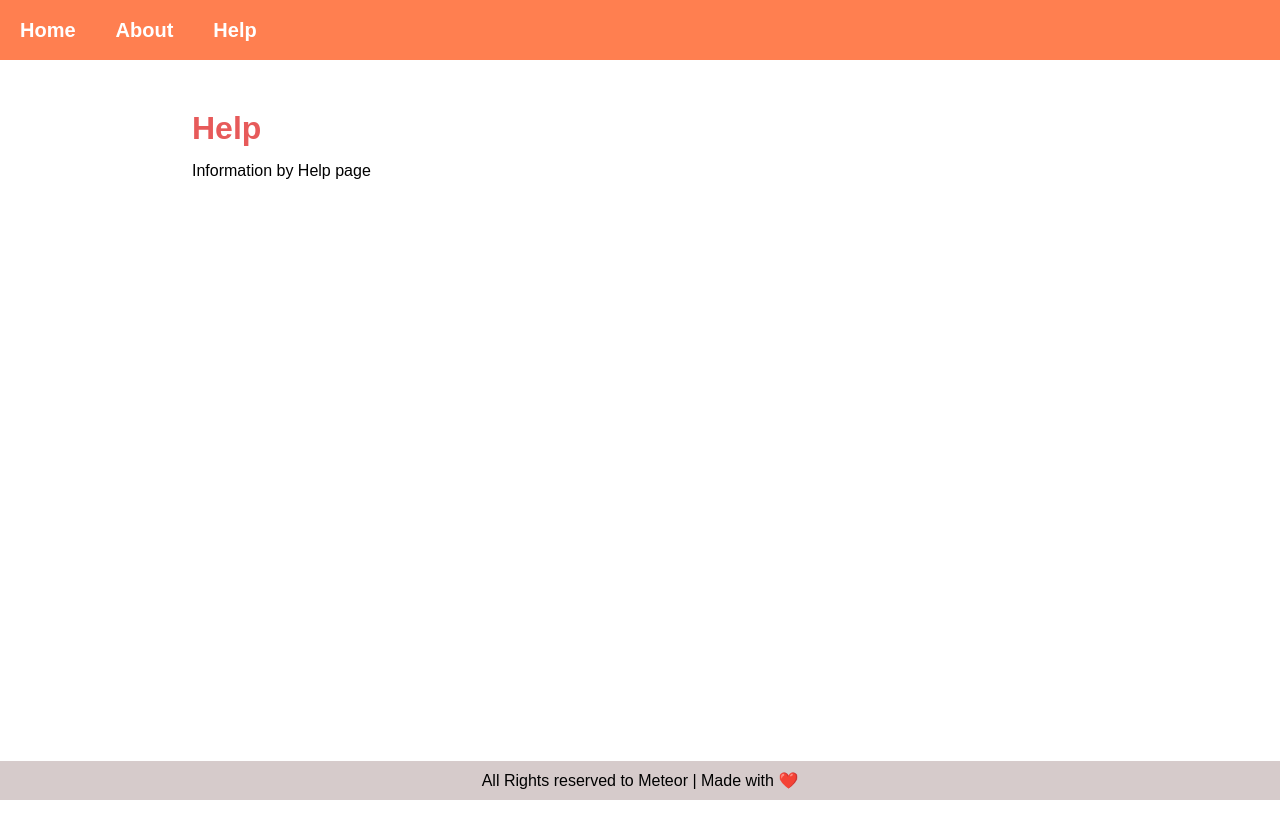
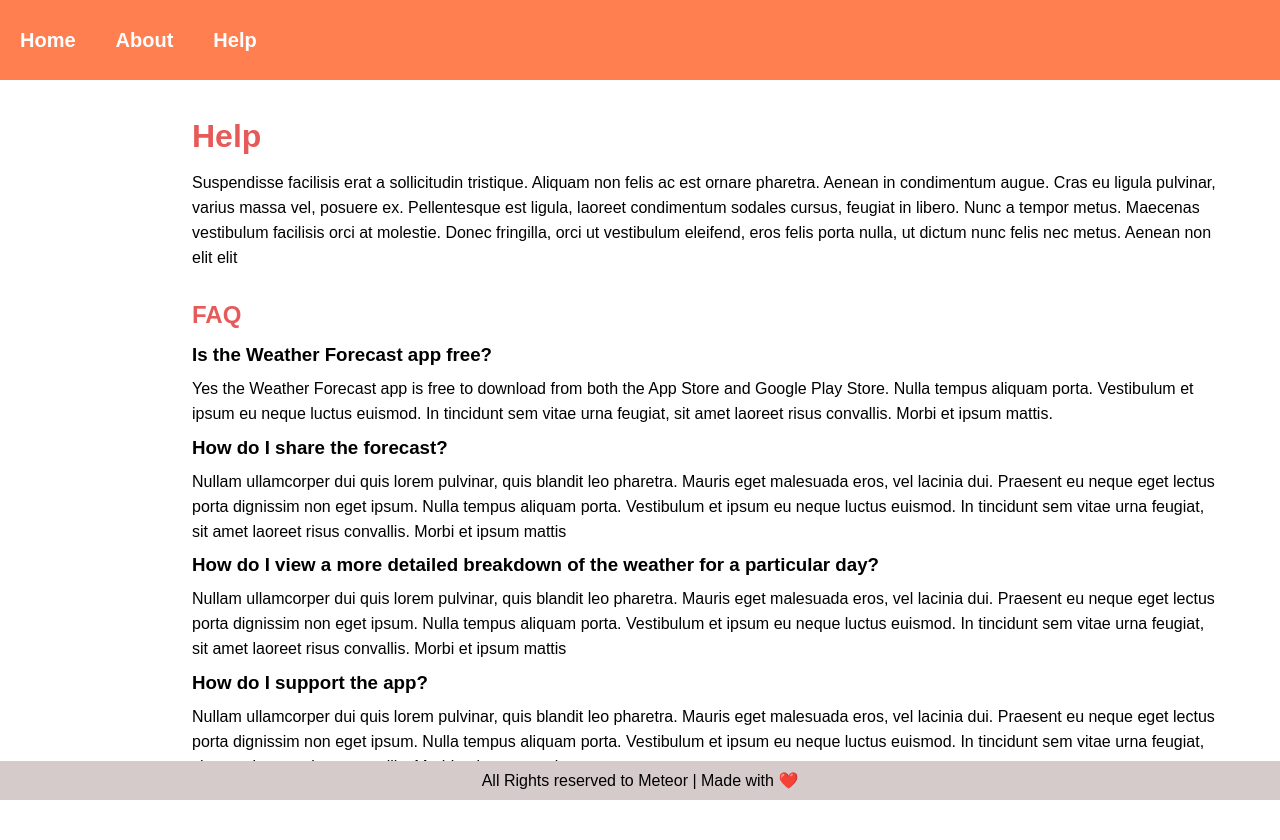
Before and after one commit to muhsinkamil/Node-js-Learning, a Node server app: page /help in a window 1280 px wide. Before the commit the page ends 800 px from the top, so only its background shows below. Run offline with Node 20, Linux system fonts and the light colour scheme.

Commit message:
Added SVG to Home and added styles to home, about, help

```diff
--- a/web-server/package.json
+++ b/web-server/package.json
@@ -10,6 +10,8 @@
   "author": "",
   "license": "ISC",
   "dependencies": {
+    "axios": "^0.21.1",
+    "dotenv": "^8.2.0",
     "express": "^4.17.1",
     "hbs": "^4.1.1",
     "nodemon": "^2.0.7"
--- a/web-server/public/css/styles.css
+++ b/web-server/public/css/styles.css
@@ -7,13 +7,13 @@
 
 /* Partial styling */
 h1 {
-  margin: 50px 0 15px 15%;
+  margin: 3% 0 15px 15%;
   color: rgb(231, 90, 90);
 }
 
 /* Navbar styling */
 nav {
-  height: 60px;
+  height: 10vh;
   background: coral;
 }
 
@@ -35,29 +35,31 @@ nav li a {
 
 /* Finishing navbar styling */
 
-img {
-  margin: auto auto;
-  width: 200px;
-}
-
 .copyright {
   background: rgb(214, 203, 203);
   padding: 10px;
   color: #000;
   text-align: center;
-  /* sticking footer to bottom of page */
-  position: absolute;
+  position: fixed;
+  bottom: 0;
   left: 0;
   right: 0;
-  bottom: 0;
 }
 
 .container {
   margin-left: 15%;
-  width: 70%;
+  height: 70vh;
+  width: 80%;
 }
 
-/* styling index */
+/* Home */
+.content {
+  height: 100%;
+  width: 100%;
+  display: grid;
+  grid-template-columns: 40% auto;
+}
+
 .search-city {
   color: rgb(180, 100, 70);
   font-size: larger;
@@ -66,8 +68,9 @@ img {
 
 .search-input {
   margin: 20px 10px 0 0;
-  padding: 5px;
+  padding: 10px;
   border-radius: 20px;
+  width: 70%;
   outline: none;
 }
 
@@ -76,6 +79,48 @@ img {
   color: black;
   outline: none;
   border-color: coral;
-  padding: 5px;
+  padding: 10px;
+  border-radius: 10px;
   cursor: pointer;
 }
+
+.svg-item {
+  display: flex;
+  justify-content: center;
+  align-self: center;
+}
+
+.rain-man {
+  height: 50%;
+  width: 50%;
+}
+
+/* About */
+.para-text {
+  line-height: 25px;
+  margin-bottom: 1%;
+}
+
+.logo-container {
+  padding-bottom: 20%;
+}
+
+.about-logo {
+  margin: auto;
+  width: 200px;
+}
+
+/* Help Page */
+
+h2 {
+  margin: 3% 0 15px 0;
+  color: rgb(231, 90, 90);
+}
+
+.faq-container {
+  padding-bottom: 5%;
+}
+
+.faq-qn {
+  margin: 1% 0;
+}
--- a/web-server/src/app.js
+++ b/web-server/src/app.js
@@ -35,15 +35,22 @@ app.get("/about", (req, res) => {
 app.get("/help", (req, res) => {
   res.render("help", {
     title: "Help",
-    message: "Information by Help page",
+    subtitle: "FAQ",
     company: "Meteor",
   })
 })
 
 app.get("/weather", (req, res) => {
+  if (!req.query.location) {
+    return res.send({
+      error: "Search Term missing",
+    })
+  }
+
   res.send({
     forecast: "cloudy",
     location: "London",
+    address: req.query.location,
   })
 })
 
--- a/web-server/templates/views/help.hbs
+++ b/web-server/templates/views/help.hbs
@@ -11,7 +11,45 @@
 <body>
     {{> header }}
     <div class="container">
-        <p>{{ message }}</h4>
+        <p class="para-text">Suspendisse facilisis erat a sollicitudin tristique. Aliquam non felis ac est ornare
+            pharetra. Aenean in
+            condimentum augue. Cras eu ligula pulvinar, varius massa vel, posuere ex. Pellentesque est ligula, laoreet
+            condimentum sodales cursus, feugiat in libero. Nunc a tempor metus. Maecenas vestibulum facilisis orci at
+            molestie. Donec fringilla, orci ut vestibulum eleifend, eros felis porta nulla, ut dictum nunc felis nec
+            metus. Aenean non elit elit</p>
+
+        <h2>{{ subtitle }}</h2>
+
+        <div class="faq-container">
+            <h3 class="faq-qn">Is the Weather Forecast app free?</h3>
+            <p class="para-text">Yes the Weather Forecast app is free to download from both the App Store and
+                Google Play Store.
+                Nulla tempus aliquam porta. Vestibulum et ipsum eu neque luctus euismod. In tincidunt sem vitae urna
+                feugiat, sit amet laoreet risus convallis. Morbi et ipsum mattis.</p>
+
+            <h3 class="faq-qn">How do I share the forecast?</h3>
+            <p class="para-text">Nullam ullamcorper dui quis lorem pulvinar, quis blandit leo pharetra. Mauris eget
+                malesuada eros, vel lacinia dui. Praesent eu neque eget lectus porta dignissim non eget ipsum. Nulla
+                tempus
+                aliquam porta. Vestibulum et ipsum eu neque luctus euismod. In tincidunt sem vitae urna feugiat, sit
+                amet
+                laoreet risus convallis. Morbi et ipsum mattis </p>
+            <h3 class="faq-qn">How do I view a more detailed breakdown of the weather for a particular day?</h3>
+            <p class="para-text">Nullam ullamcorper dui quis lorem pulvinar, quis blandit leo pharetra. Mauris eget
+                malesuada eros, vel lacinia dui. Praesent eu neque eget lectus porta dignissim non eget ipsum. Nulla
+                tempus
+                aliquam porta. Vestibulum et ipsum eu neque luctus euismod. In tincidunt sem vitae urna feugiat, sit
+                amet
+                laoreet risus convallis. Morbi et ipsum mattis </p>
+            <h3 class="faq-qn">How do I support the app?</h3>
+            <p class="para-text">Nullam ullamcorper dui quis lorem pulvinar, quis blandit leo pharetra. Mauris eget
+                malesuada eros, vel lacinia dui. Praesent eu neque eget lectus porta dignissim non eget ipsum. Nulla
+                tempus
+                aliquam porta. Vestibulum et ipsum eu neque luctus euismod. In tincidunt sem vitae urna feugiat, sit
+                amet
+                laoreet risus convallis. Morbi et ipsum mattis </p>
+        </div>
+
     </div>
     {{>footer}}
 </body>
```
Also changed, not shown: web-server/templates/views/about.hbs (+11 -1 lines), web-server/templates/views/index.hbs (+12 -6 lines), web-server/utils/getCurrentWeather.js (added, +21 -0 lines), web-server/utils/getLocation.js (added, +29 -0 lines), web-server/public/img/RainMan.svg (added), web-server/public/js/app.js, 2 other files.
